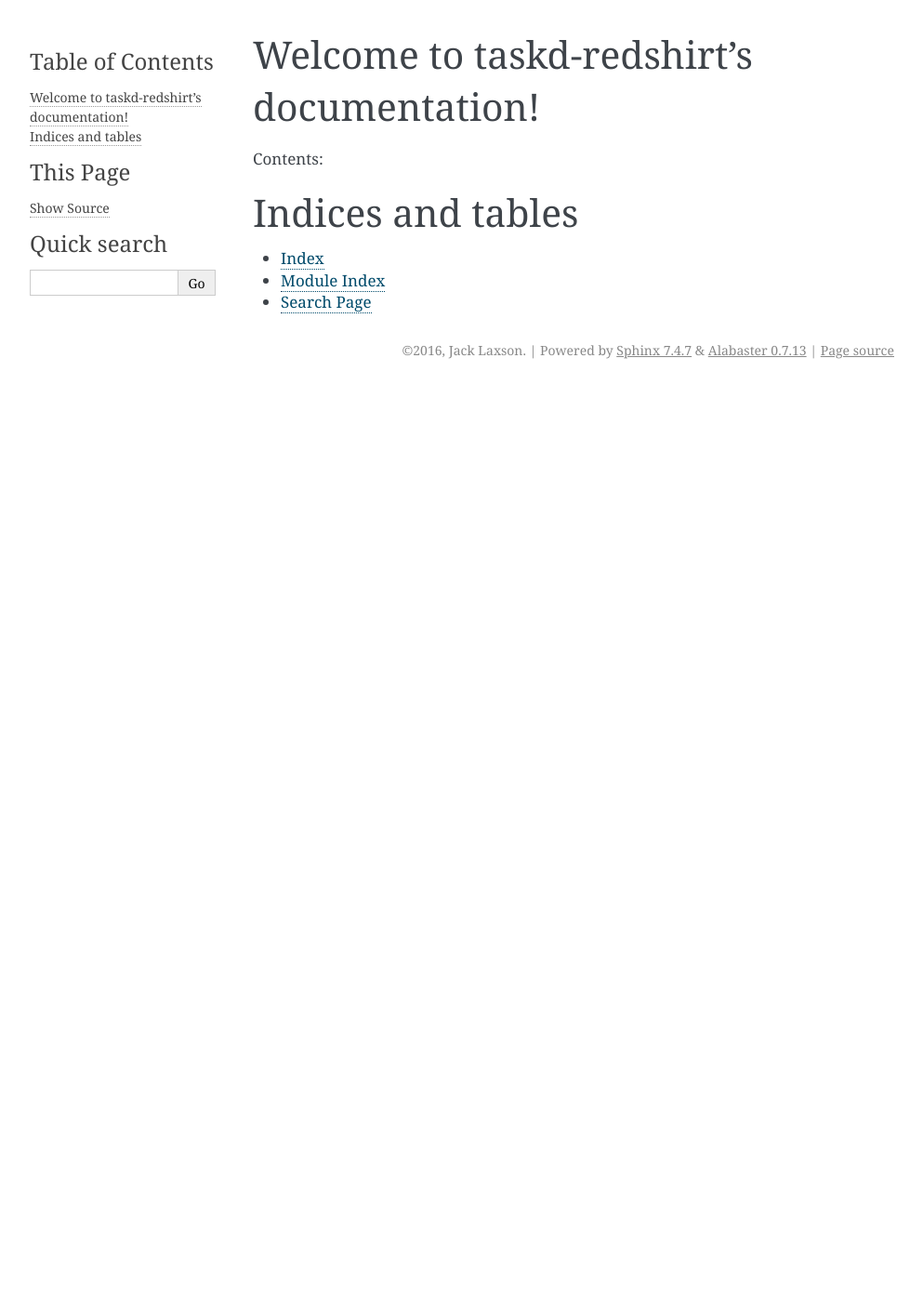
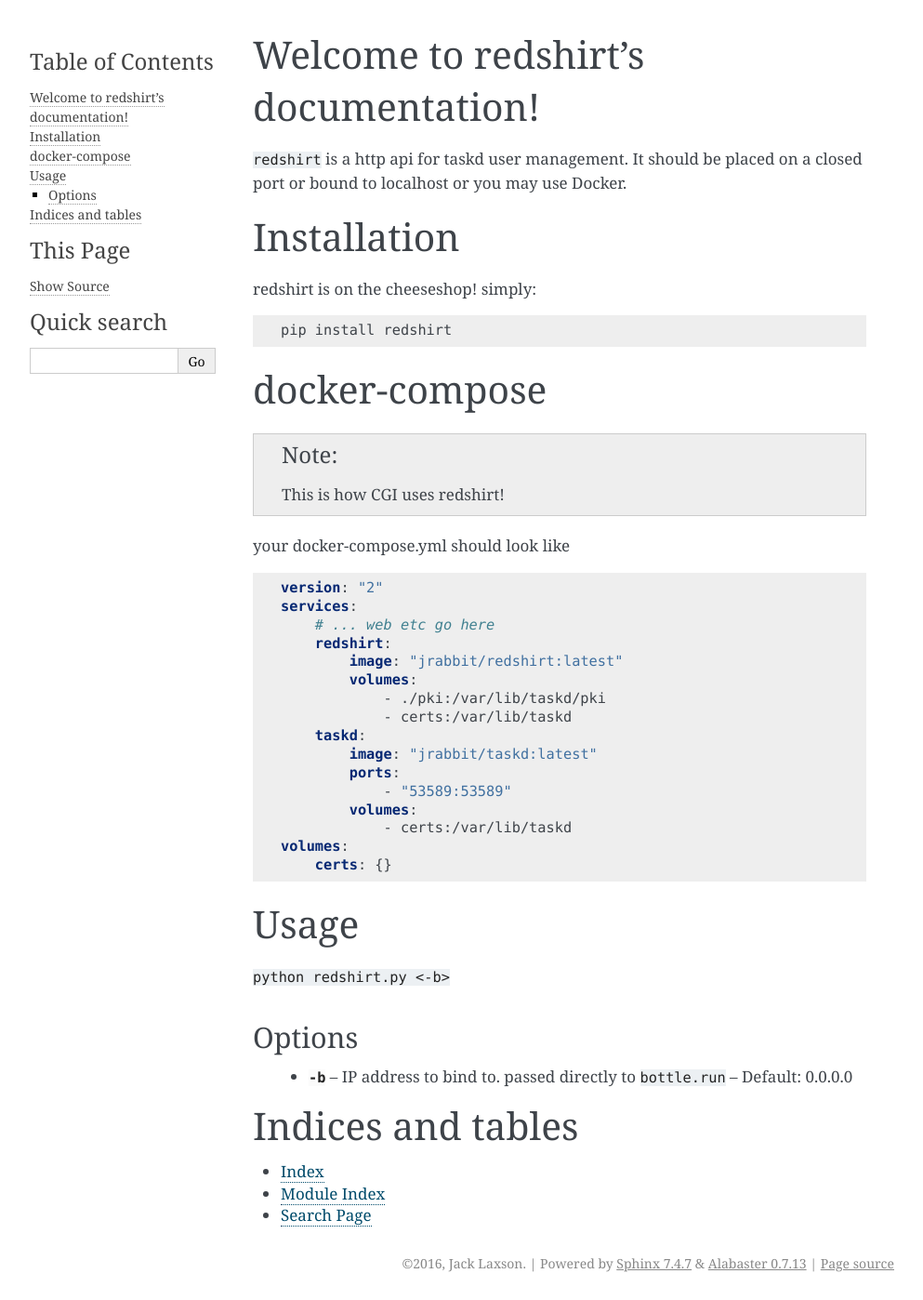
Before and after one commit to jrabbit/taskd-redshirt, a Sphinx documentation site: the page built from docs/source/index.rst, in a window 1280 px wide. Shown: the whole page at 93% size, without its empty margins (148-1141 px from the left). Built offline with Sphinx 7.4.7, drawn with Linux system fonts in a browser that asks for light colours; before the commit the page ends 900 px from its top, so only the background shows below that.

Commit message:
add to docs substantially

```diff
--- a/docs/source/conf.py
+++ b/docs/source/conf.py
@@ -52,7 +52,7 @@
 master_doc = 'index'
 
 # General information about the project.
-project = u'taskd-redshirt'
+project = u'redshirt'
 copyright = u'2016, Jack Laxson'
 author = u'Jack Laxson'
 
--- a/docs/source/index.rst
+++ b/docs/source/index.rst
@@ -3,15 +3,60 @@
    You can adapt this file completely to your liking, but it should at least
    contain the root `toctree` directive.
 
-Welcome to taskd-redshirt's documentation!
+Welcome to redshirt's documentation!
 ==========================================
-
-Contents:
 
 .. toctree::
    :maxdepth: 2
 
+``redshirt`` is a http api for taskd user management.
+It should be placed on a closed port or bound to localhost or you may use Docker.
 
+
+Installation
+============
+
+redshirt is on the cheeseshop! simply::
+
+    pip install redshirt
+
+
+docker-compose
+==============
+.. note::
+    This is how CGI uses redshirt!
+
+your docker-compose.yml should look like
+
+.. code-block:: yaml
+
+    version: "2"
+    services:
+        # ... web etc go here
+        redshirt:
+            image: "jrabbit/redshirt:latest"
+            volumes:
+                - ./pki:/var/lib/taskd/pki
+                - certs:/var/lib/taskd
+        taskd:
+            image: "jrabbit/taskd:latest"
+            ports:
+                - "53589:53589"
+            volumes:
+                - certs:/var/lib/taskd
+    volumes:
+        certs: {}
+
+
+Usage
+=====
+
+``python redshirt.py <-b>``
+
+
+Options
+-------
+  * :option:`-b` -- IP address to bind to. passed directly to ``bottle.run`` -- Default: 0.0.0.0
 
 Indices and tables
 ==================
```
